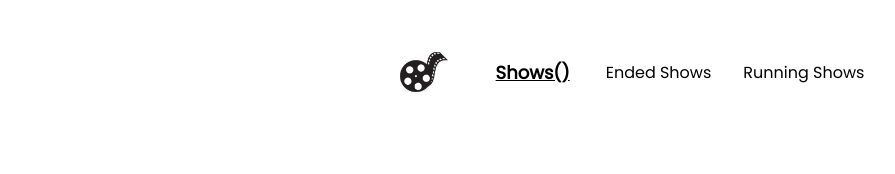
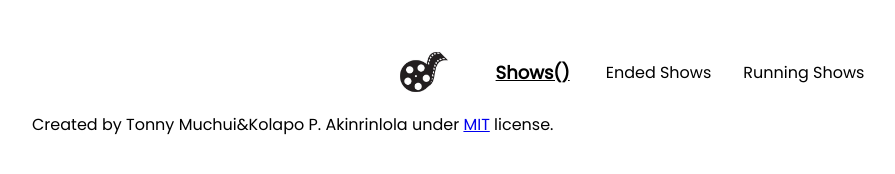
Before and after one commit to LIBERCOSOFT/movie-capstone-app, a website built with webpack: page src/index.html in a window 1280 px wide. Shown: the whole page, without its empty margins (0-895 px from the left). Built offline with nearby package versions, Linux system fonts and the light colour scheme; no server answers.

Commit message:
Add footer

```diff
--- a/src/index.html
+++ b/src/index.html
@@ -25,5 +25,8 @@
     <main>
       <div class="movies__container"></div>
     </main>
+    <footer>
+      <p>Created by Tonny Muchui&Kolapo P. Akinrinlola under <a href="../MIT.md">MIT</a> license.</p>
+    </footer>
   </body>
 </html>
```
